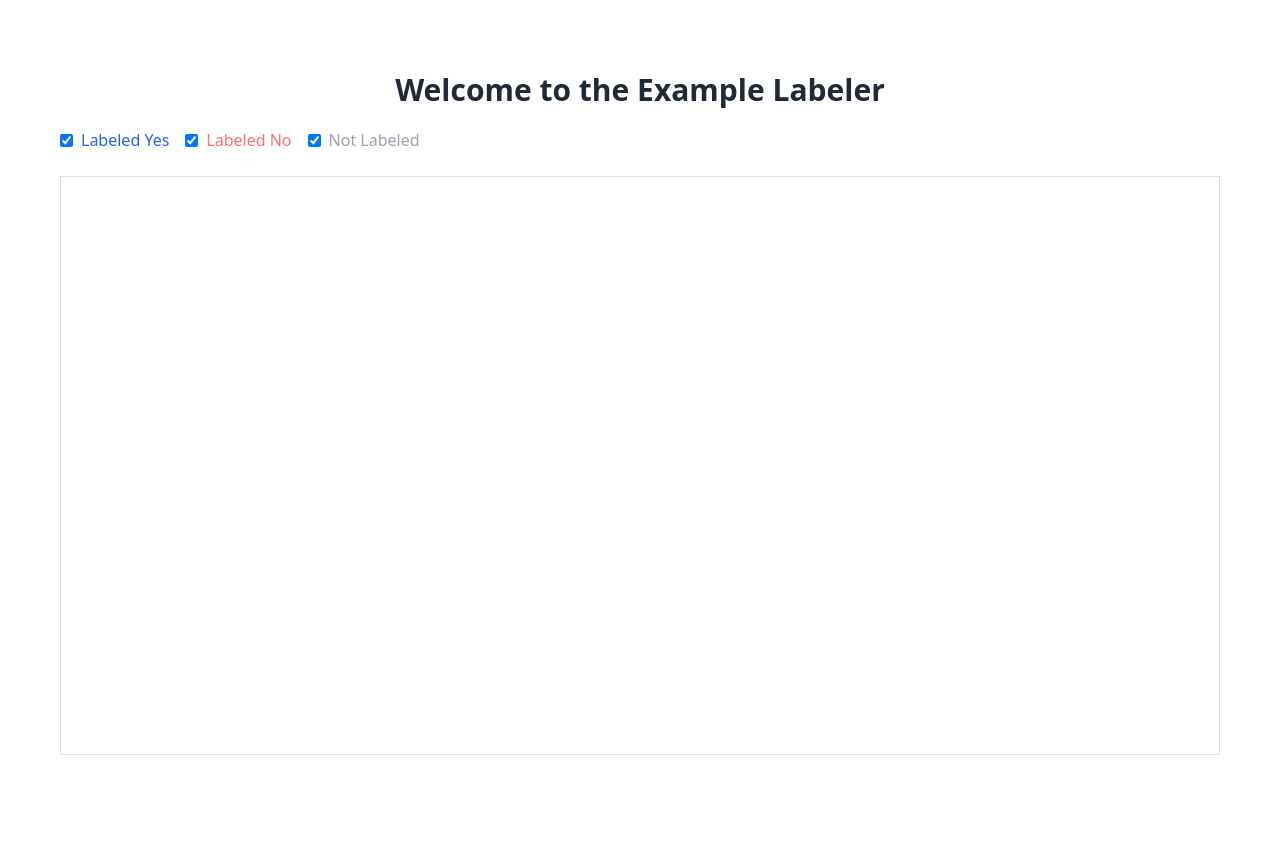
After one commit to leijie-wang/filterbuddy-experiment, a Django app: template templates/examplelabel.html in a window 1280 px wide. The commit adds this page. Run offline with Django 4.2, Linux system fonts and the light colour scheme; the template is opened without the code that fills it, so the values that code supplies are empty; some libraries are stand-ins or nearby versions.

Commit message:
Implement the interface for the example label system

```diff
--- a/experimentweb/urls.py
+++ b/experimentweb/urls.py
@@ -23,5 +23,5 @@ urlpatterns = [
     path('onboarding', sharedviews.onboarding, name='onboarding'),
     path('load_system', sharedviews.load_system),
     path('wordfilter/', sharedviews.wordfilter, name='wordfilter'),
-    # path('examplelabeler/', sharedviews.examplelabeler, name='examplelabeler'),
+    path('examplelabel/', sharedviews.examplelabel, name='examplelabel'),
 ]
--- /dev/null
+++ b/templates/examplelabel.html
@@ -0,0 +1,94 @@
+{% load static %}
+
+<!doctype html>
+<html lang="en">
+
+<head>
+  <meta charset="utf-8">
+  <meta name="viewport" content="width=device-width, initial-scale=1">
+  <title>Example Labeler</title>
+  <!-- use bootstrap UI -->
+  <link href="https://cdn.jsdelivr.net/npm/bootstrap@5.3.2/dist/css/bootstrap.min.css" rel="stylesheet"
+    integrity="sha384-T3c6CoIi6uLrA9TneNEoa7RxnatzjcDSCmG1MXxSR1GAsXEV/Dwwykc2MPK8M2HN" crossorigin="anonymous">
+  <!-- base layout -->
+  <link rel="stylesheet" href="{% static 'css/examplelabel.css' %}" />
+  <!-- custom js -->
+  <script src="{% static 'js/examplelabel.js' %}"></script>
+  <script src="https://cdn.tailwindcss.com"></script>
+  <script src="{% static 'js/jquery-3.7.1.js'%}"></script>
+  <script defer src="https://cdn.jsdelivr.net/npm/alpinejs@3.x.x/dist/cdn.min.js"></script>
+
+</head>
+
+<body class="container h-screen overflow-y-hidden">
+
+  <!--
+      The <noscript> tag encloses the content that will be displayed
+      only if JavaScript is disabled or not supported in the user's browser.
+    -->
+  <noscript>
+    If you see this text, your browser does not support dynamic content
+    (JavaScript) or it has been disabled. This study website requires JavaScript.
+  </noscript>
+
+
+  <div class="flex flex-col m-5 justify-start gap-y-4 py-4 h-screen">
+    <div class="mx-auto pb-1 h-fit">
+      <h1 class="text-3xl font-semibold text-gray-800">Welcome to the Example Labeler</h1>
+    </div>
+
+    <!-- display a list of comments to be reviewed -->
+    <div x-data="{filters: {yes: true, no: true, notLabeled: true}, counters: {yes: 0, no: 0}}" class="flex flex-col h-5/6">
+      <!-- display a set of filter options -->
+      <div class="header flex flex-row">
+          <div class="flex justify-between">
+            <div class="flex space-x-4 mb-4">
+              <label class="flex items-center">
+                  <input type="checkbox" x-model="filters.yes" id="yesFilter" class="form-checkbox">
+                  <span class="ml-2 text-blue-600">Labeled Yes</span>
+              </label>
+              <label class="flex items-center">
+                  <input type="checkbox" x-model="filters.no" id="noFilter" class="form-checkbox">
+                  <span class="ml-2 text-red-400">Labeled No</span>
+              </label>
+              <label class="flex items-center">
+                  <input type="checkbox" x-model="filters.notLabeled" id="notLabeledFilter" class="form-checkbox">
+                  <span class="ml-2 text-gray-400">Not Labeled</span>
+              </label>
+            </div>
+          </div>
+      </div>
+      <!-- display a list of comments to be reviewed -->
+      <div id="textList" class="body flex flex-col space-y-2 overflow-y-auto py-4 px-4 border border-gray-600 h-full">
+        {% for data in dataset %}
+        <div
+          x-data="{selected: null}"
+          x-show="(filters.yes && selected == 'yes') || (filters.no && selected == 'no') || (filters.notLabeled && selected == null)"
+          class="flex flex-row items-center space-x-4 py-1 border-b border-gray-300">
+
+          <div class="flex-grow w-7/10 p-2">
+            {{ data.text }}
+          </div>
+          <div class="flex flex-row w-3/10 justify-center space-x-2">
+            <button
+              @click="selected = 'yes'"
+              :class="{'bg-blue-500 hover:bg-blue-600': selected == 'yes', 'bg-gray-300 hover:bg-gray-400': selected !== 'yes'}"
+              class="text-white font-bold py-1 px-3 rounded">
+              Yes
+            </button>
+            <button
+              @click="selected = 'no'"
+              :class="{'bg-red-300 hover:bg-red-400': selected === 'no', 'bg-gray-300 hover:bg-gray-400': selected !== 'no'}"
+              class="text-white font-bold py-1 px-3 rounded">
+              No
+            </button>
+          </div>
+        </div>
+        {% endfor %}
+      </div>
+
+    </div>
+  </div>
+</body> <!-- closes container -->
+
+</html>
```
Also changed, not shown: sharedsteps/views.py (+12 -3 lines), static/js/onboarding.js (+4 -4 lines), templates/wordfilter.html (+1 -11 lines), static/css/examplelabel.css (added), static/js/examplelabel.js (added).
